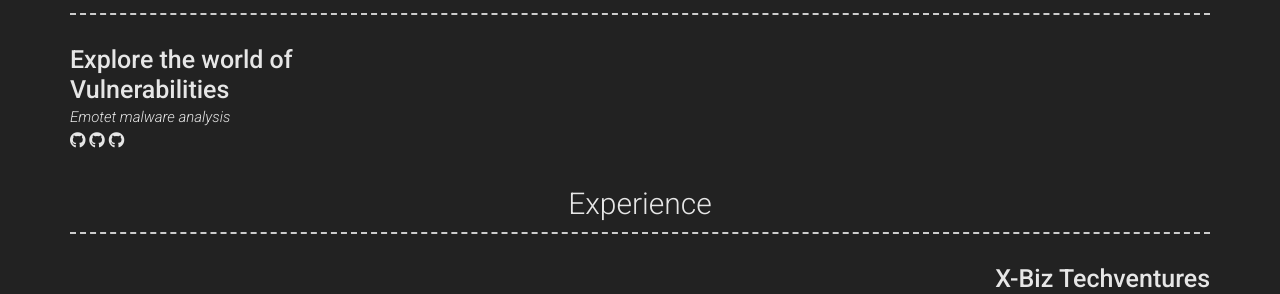
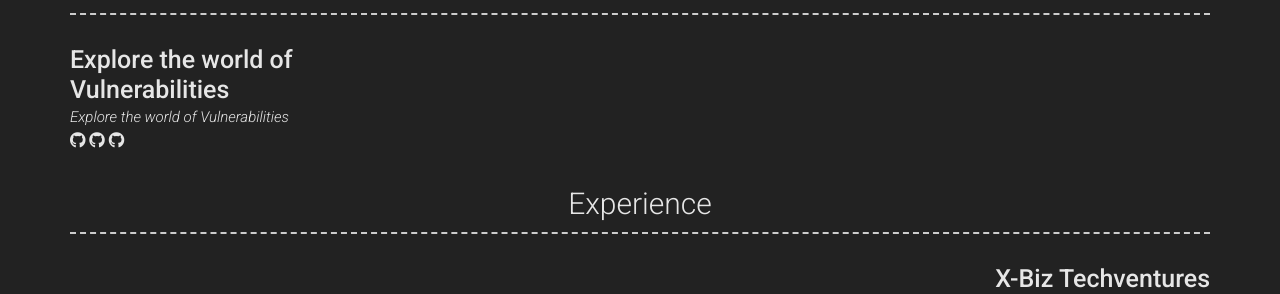
Before and after one commit to yashomer1994/Resume, a Jekyll site: the page built from index.md, in a window 1280 px wide. Shown: the part 585-879 px from the top of the page. Built offline with Jekyll 4.4.1, drawn with Linux system fonts in a browser that asks for light colours; nearby versions of some CDN libraries.

Commit message:
Update _config.yml

```diff
--- a/_config.yml
+++ b/_config.yml
@@ -65,10 +65,9 @@
     content:
       - layout: top-centre
         title: Explore the world of Vulnerabilities
+        Topics : 1. Emotet
         link: https://yashomer1994.github.io/yash007.github.io/c++/assembly/vba/powershell/2021/02/14/Emotet-Malware.html
         link_text: Explore the world of Vulnerabilities
-        link: https://yashomer1994.github.io/yash007.github.io/c++/assembly/vba/powershell/2021/02/14/Emotet-Malware.html
-        link_text: Emotet malware analysis
         icon: fab fa-github
         additional_links:
           - title:  Emotet Malware Analysis (eg. sproogen/modern-resume-theme)
```
